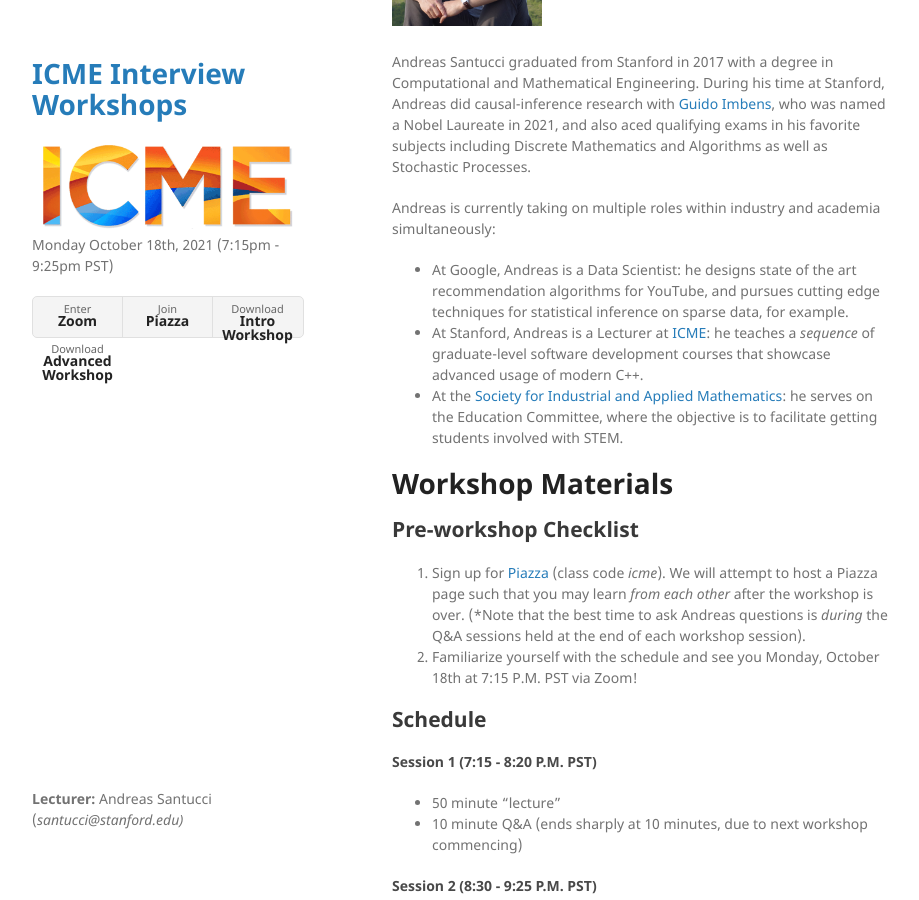
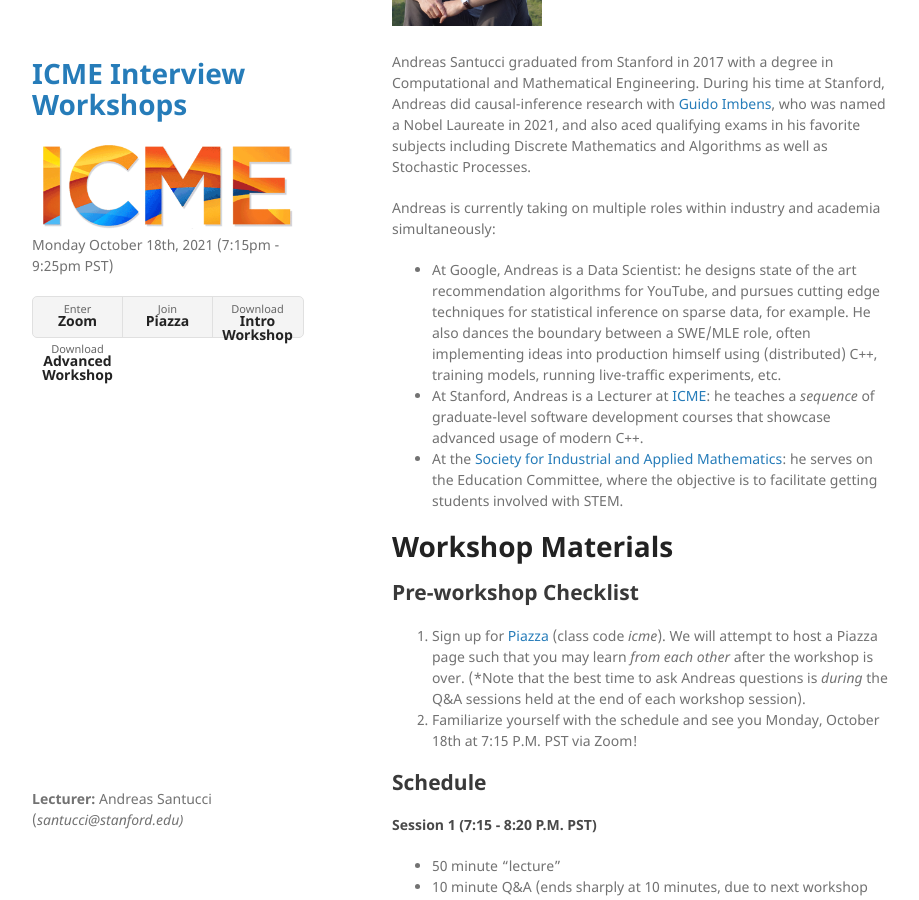
Before and after one commit to asantucci/interview-workshop, a Jekyll site: the page built from index.md, in a window 1280 px wide and 900 px high, scrolled down 915 px. Shown: the whole window, without its empty margins (178-1097 px from the left). Built offline with Jekyll 4.4.1, drawn with Linux system fonts in a browser that asks for light colours; our own code applies the rules of GitHub Pages for plain Markdown files.

Commit message:
Added more detail on my role at Google.

```diff
--- a/index.md
+++ b/index.md
@@ -47,7 +47,7 @@ Andreas is currently taking on multiple roles within industry and academia
 simultaneously:
   * At Google, Andreas is a Data Scientist: he designs state of the art
 recommendation algorithms for YouTube, and pursues cutting edge techniques for
-statistical inference on sparse data, for example.
+statistical inference on sparse data, for example. He also dances the boundary between a SWE/MLE role, often implementing ideas into production himself using (distributed) C++, training models, running live-traffic experiments, etc.
   * At Stanford, Andreas is a Lecturer at [ICME](https://icme.stanford.edu/): he teaches a *sequence* of
 graduate-level software development courses that showcase advanced usage of
 modern C++.
```
